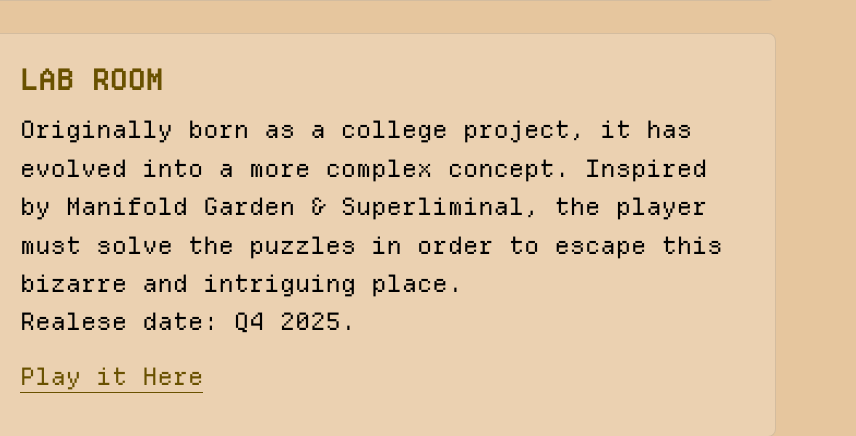
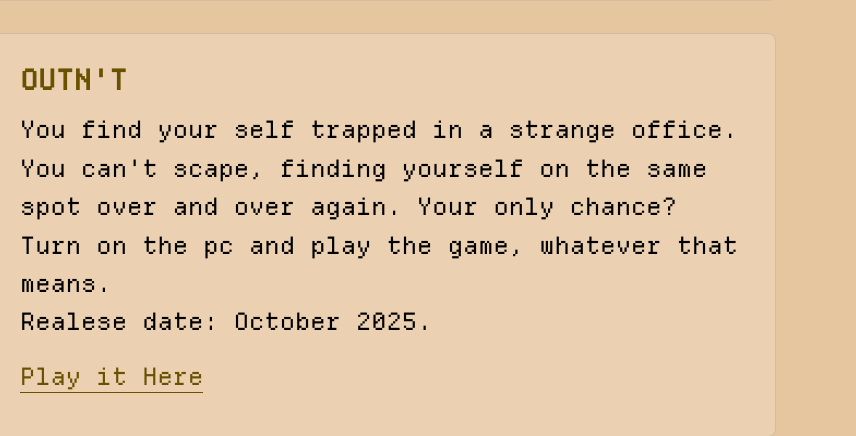
Before and after one commit to HAMSOFT23/sagudeloWeb, a plain HTML site: page myGames.html in a window 1280 px wide. Shown: the part 831-1267 px from the top of the page, 424-1280 px from the left. Drawn offline with Linux system fonts and the light colour scheme; files whose address does not match are found by name.

Commit message:
Outnt Added

```diff
--- a/myGames.html
+++ b/myGames.html
@@ -44,12 +44,12 @@
             </article>
 
             <article class="game-entry">
-                <div class="game-thumbnail"> <img src="" alt="Thumbnail for Game Title 2" width="315" height="250">
+                <div class="game-thumbnail"> <img src="inages/outnt" alt="Thumbnail for Game Title 2" width="315" height="250">
                 </div>
-                 <div class="game-details"> <h3><strong>LAB ROOM</strong></h3>
-                    <p>Originally born as a college project, it has evolved into a more complex concept. Inspired by Manifold Garden &
-                       Superliminal, the player must solve the puzzles in order to escape this bizarre and intriguing place.<br>
-                       Realese date: Q4 2025.</p>
+                 <div class="game-details"> <h3><strong>OUTN'T</strong></h3>
+                    <p>You find your self trapped in a strange office. You can't scape, finding yourself on the same spot over and over again.
+                    Your only chance? Turn on the pc and play the game, whatever that means.<br>
+                    Realese date: October 2025.</p>
                     <p>
                         <a href="https://hamsoft23.itch.io" target="_blank" rel="noopener noreferrer">Play it Here</a>
                     </p>
```
Also changed, not shown: images/outnt.png (added).
